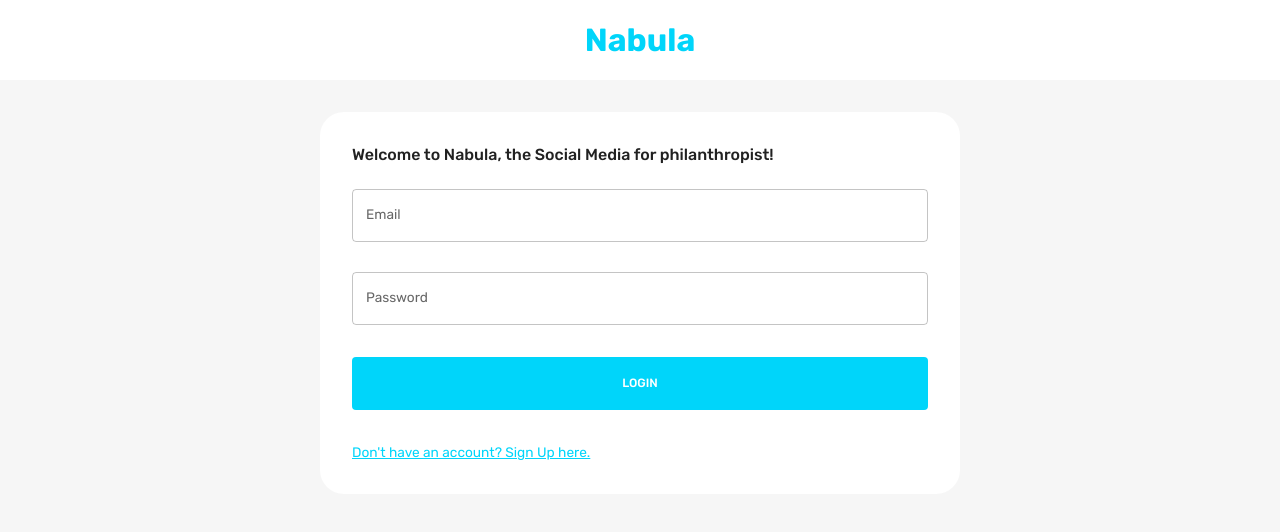
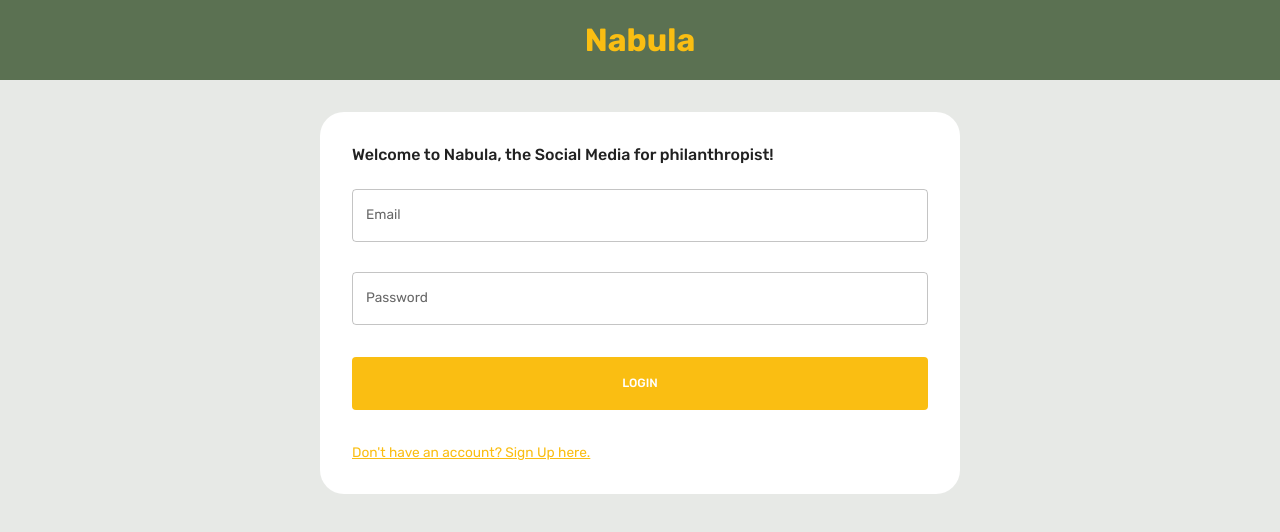
Before and after one commit to ukashanoor/SoftwareDevelopProject, a React (Create React App) app in the folder client/: page / in a window 1280 px wide. Shown: the top 532 px of the page. Built offline with nearby package versions, Linux system fonts and the light colour scheme.

Commit message:
update random ads. and change theme_dev_folk

```diff
--- a/client/src/scenes/loginPage/index.jsx
+++ b/client/src/scenes/loginPage/index.jsx
@@ -8,7 +8,7 @@ const LoginPage = () => {
     <Box>
       <Box
         width="100%"
-        backgroundColor={theme.palette.background.alt}
+        backgroundColor={theme.palette.navbar.alt}
         p="1rem 6%"
         textAlign="center"
       >
--- a/client/src/scenes/navbar/index.jsx
+++ b/client/src/scenes/navbar/index.jsx
@@ -34,14 +34,17 @@ const Navbar = () => {
   const theme = useTheme();
   const neutralLight = theme.palette.neutral.light;
   const dark = theme.palette.neutral.dark;
-  const background = theme.palette.background.default;
   const primaryLight = theme.palette.primary.light;
-  const alt = theme.palette.background.alt;
+  const navbarColorDefault = theme.palette.navbar.default;
+  const navbarColor = theme.palette.navbar.alt;
+
+  // const background = theme.palette.background.default;
+  // const alt = theme.palette.background.alt;
 
   const fullName = `${user.firstName} ${user.lastName}`;
 
   return (
-    <FlexBetween padding="1rem 6%" backgroundColor={alt}>
+    <FlexBetween padding="1rem 6%" backgroundColor={navbarColor}>
       <FlexBetween gap="1.75rem">
         <Typography
           fontWeight="bold"
@@ -115,7 +118,7 @@ const Navbar = () => {
           zIndex="10"
           maxWidth="500px"
           minWidth="300px"
-          backgroundColor={background}
+          backgroundColor={navbarColorDefault}
         >
           {/* CLOSE ICON */}
           <Box display="flex" justifyContent="flex-end" p="1rem">
--- a/client/src/scenes/widgets/AdvertWidget.jsx
+++ b/client/src/scenes/widgets/AdvertWidget.jsx
@@ -7,6 +7,9 @@ const AdvertWidget = () => {
   const dark = palette.neutral.dark;
   const main = palette.neutral.main;
   const medium = palette.neutral.medium;
+
+  // Generate a random number between 1 and 5
+  const randomNumber = Math.floor(Math.random() * 5) + 1;
 
   return (
     <WidgetWrapper>
@@ -20,7 +23,7 @@ const AdvertWidget = () => {
         width="100%"
         height="auto"
         alt="advert"
-        src="http://localhost:3001/assets/info4.jpeg"
+        src={`http://localhost:3001/assets/info${randomNumber}.jpeg`}
         style={{ borderRadius: "0.75rem", margin: "0.75rem 0" }}
       />
       <FlexBetween>
--- a/client/src/theme.js
+++ b/client/src/theme.js
@@ -27,6 +27,18 @@ export const colorTokens = {
     800: "#00353F",
     900: "#001519",
   },
+  green:{
+    2:"#E7E9E6",
+    5:"#5B7152",
+
+  },
+  yellow:{
+    5:"#FAEFD8",
+    10:"#FED663",
+    15:"#FFC92E",
+    20:"#FABE12",
+
+  }
 };
 
 // mui theme settings
@@ -41,6 +53,10 @@ export const themeSettings = (mode) => {
               dark: colorTokens.primary[200],
               main: colorTokens.primary[500],
               light: colorTokens.primary[800],
+
+              // dark: colorTokens.primary[200],
+              // main: colorTokens.primary[500],
+              // light: colorTokens.primary[800],
             },
             neutral: {
               dark: colorTokens.grey[100],
@@ -53,13 +69,23 @@ export const themeSettings = (mode) => {
               default: colorTokens.grey[900],
               alt: colorTokens.grey[800],
             },
+            navbar: {
+              default: colorTokens.grey[900],
+              alt: colorTokens.grey[800],
+            },
+
           }
         : {
             // palette values for light mode
             primary: {
-              dark: colorTokens.primary[700],
-              main: colorTokens.primary[500],
-              light: colorTokens.primary[50],
+              dark: colorTokens.green[5],
+              main: colorTokens.yellow[20],
+              light: colorTokens.yellow[10],
+
+              // dark: colorTokens.primary[700],
+              // main: colorTokens.primary[500],
+              // light: colorTokens.primary[50],
+
             },
             neutral: {
               dark: colorTokens.grey[700],
@@ -69,8 +95,15 @@ export const themeSettings = (mode) => {
               light: colorTokens.grey[50],
             },
             background: {
-              default: colorTokens.grey[10],
+              // default: colorTokens.grey[10],
+
+              default: colorTokens.green[2],
               alt: colorTokens.grey[0],
+
+            },
+            navbar: {
+              default: colorTokens.green[5],
+              alt: colorTokens.green[5],
             },
           }),
     },
```
